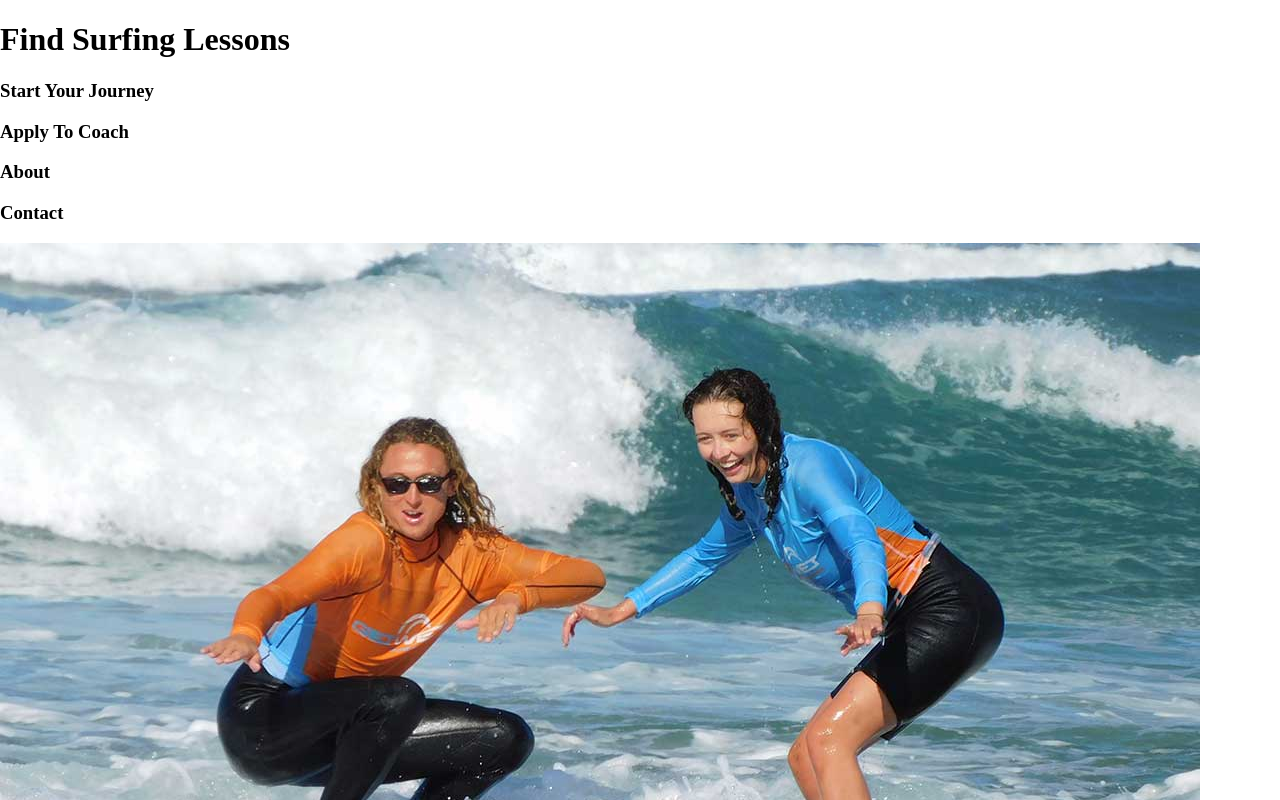
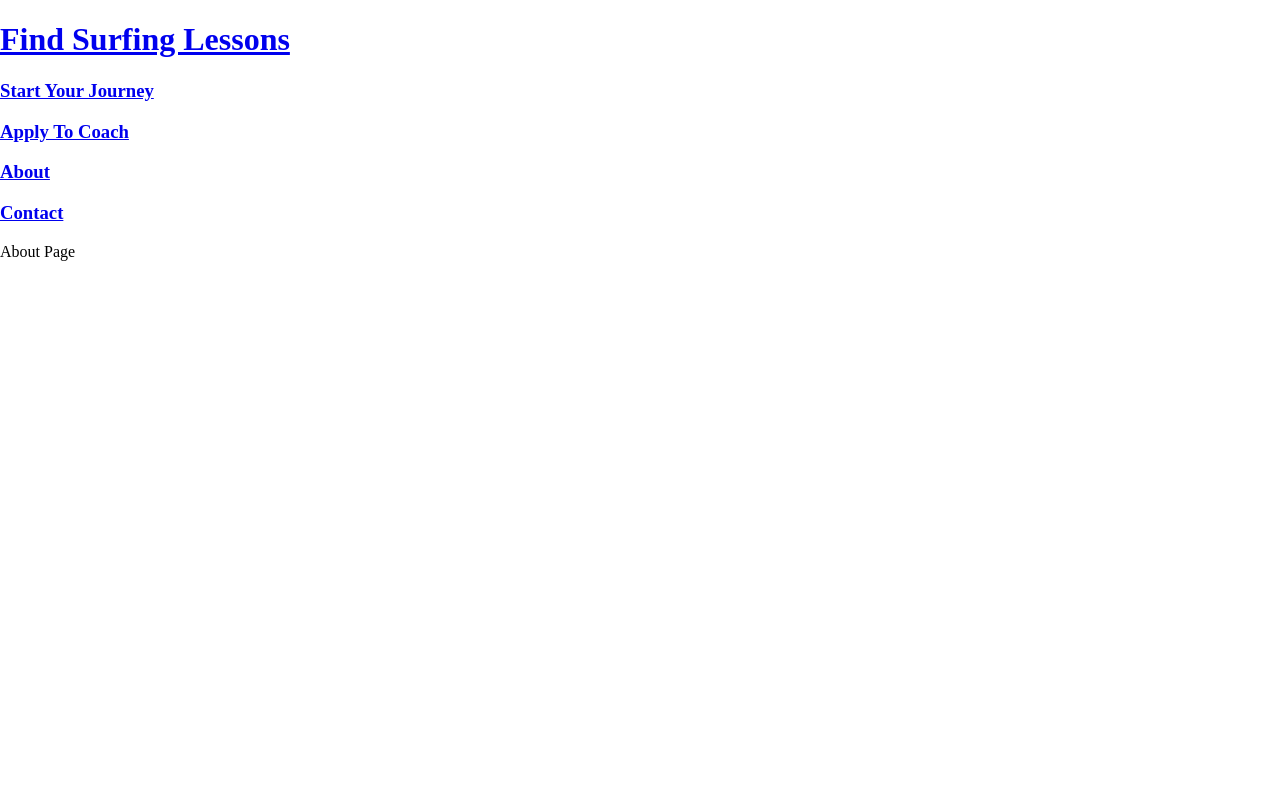
Before and after one commit to Julian-Lafond/FindSurfingLessons, a React (Create React App) app: page /about in a window 1280 px wide. Shown: the top 800 px of the page. Built offline with nearby package versions, Linux system fonts and the light colour scheme.

Commit message:
added routers

```diff
--- a/package.json
+++ b/package.json
@@ -8,6 +8,7 @@
     "@testing-library/user-event": "^13.5.0",
     "react": "^18.3.1",
     "react-dom": "^18.3.1",
+    "react-router-dom": "^6.25.1",
     "react-scripts": "5.0.1",
     "web-vitals": "^2.1.4"
   },
--- a/src/App.js
+++ b/src/App.js
@@ -1,13 +1,28 @@
+import React from "react"
+import {BrowserRouter as Router, Route, Routes} from 'react-router-dom'
+import StartYourJourney from "./components/StartYourJourney"
+import ApplyToCoach from "./components/ApplyToCoach"
+import About from "./components/About"
+import Contact from "./components/Contact"
 import Header from "./components/Header"
 import HomePage from "./components/HomePage"
 
 
 function App() {
   return (
-    <div className = "modules">
-      <Header />
-      <HomePage />
-    </div>
+    <Router>
+      <div className = "modules">
+        <Header />
+        <Routes>
+          <Route path="/" element={<HomePage />} />
+          <Route path = "/start-your-journey" element = {<StartYourJourney />} />
+          <Route path = "/apply-to-coach" element = {<ApplyToCoach />} />
+          <Route path = "/about" element = {<About /> } />
+          <Route path = "/contact" element = {<Contact /> } />
+        </Routes>
+      </div>
+    </Router>
+
   );
 }
 
--- /dev/null
+++ b/src/components/About.js
@@ -0,0 +1,7 @@
+export default function(){
+    return(
+        <div>
+            <p>About Page</p>
+        </div>
+    )
+}
--- /dev/null
+++ b/src/components/ApplyToCoach.js
@@ -0,0 +1,7 @@
+export default function(){
+    return(
+        <div>
+            <p>Apply To Coach Page</p>
+        </div>
+    )
+}
--- /dev/null
+++ b/src/components/Contact.js
@@ -0,0 +1,7 @@
+export default function(){
+    return(
+        <div>
+            <p>Contact Page</p>
+        </div>
+    )
+}
--- a/src/components/Header.js
+++ b/src/components/Header.js
@@ -1,12 +1,26 @@
+import React from 'react';
+import { Link } from 'react-router-dom';
+
+
 export default function(){
     return(
         <div className = "header">
-            <h1>Find Surfing Lessons</h1>
+            <Link to = "/">
+                <h1>Find Surfing Lessons</h1>
+            </Link>
             <div className = "header-tags">
-                <h3>Start Your Journey</h3>
-                <h3>Apply To Coach</h3>
-                <h3>About</h3>
-                <h3>Contact</h3>
+                <Link to = "/start-your-journey">
+                    <h3>Start Your Journey</h3>
+                </Link>
+                <Link to ="/apply-to-coach">
+                    <h3>Apply To Coach</h3>
+                </Link>
+                <Link to = "/about">
+                    <h3>About</h3>
+                </Link>
+                <Link to = "/contact">
+                    <h3>Contact</h3>
+                </Link>
             </div>
         </div>
 
--- /dev/null
+++ b/src/components/StartYourJourney.js
@@ -0,0 +1,10 @@
+import React from 'react'
+
+
+export default function StartYourJourney(){
+    return(
+        <div>
+            <p>Start Your Search Page</p>
+        </div>
+    )
+}
--- a/src/index.css
+++ b/src/index.css
@@ -4,7 +4,6 @@ body, html {
     margin: 0;
     padding: 0;
 }
-
 
 @import "styles/partitions/navbar.css";
 @import "styles/partitions/homepage.css";
--- a/src/styles/partitions/homepage.css
+++ b/src/styles/partitions/homepage.css
@@ -3,6 +3,7 @@
     width: 100%; /* Make the image responsive */
     max-width: 100%; /* Ensure it doesn't exceed the screen width */
 }
+
 
 .home-page {
     background-image: url("/Applications/Find_Surfing_Lessons/find-surfing-lessons/public/images/home-page-background.jpg");
--- a/src/styles/partitions/navbar.css
+++ b/src/styles/partitions/navbar.css
@@ -22,4 +22,45 @@
 
 .header-tags h3 {
     margin-left: 2.5rem;
+
 }
+
+.header-tags a, .header a {
+    text-decoration: none;
+    color: inherit; /* Ensure link color matches parent */
+    position: relative; /* For positioning the pseudo-element */
+    font-weight: 500; /* Slightly bold text */
+    transition: color 0.3s ease, transform 0.3s ease; /* Smooth color and transform transition */
+}
+
+.header-tags a:visited, .header a:visited {
+    color: inherit; /* Maintains color of visited links */
+}
+
+.header-tags a:hover, .header a:hover {
+    color:  #0077be; /* Hover color */
+    transform: scale(1.05); /* Slightly enlarge the link on hover */
+}
+
+.header-tags a:active, .header a:active {
+    color:  #0077be; /* Color when link is clicked */
+    transform: scale(0.95); /* Slightly shrink the link on click */
+}
+
+/* Adjusted underline position */
+.header-tags a::after, .header a::after  {
+    content: '';
+    display: block;
+    position: absolute;
+    left: 0;
+    bottom: -1px; /* Move the underline closer to the text */
+    width: 0;
+    height: 2px;
+    background-color:  #0077be; /* Underline color */
+    transition: width 0.3s ease; /* Smooth underline transition */
+}
+
+.header-tags a:hover::after {
+    width: 90%; /* Expand underline on hover */
+    margin-left: 2rem;
+}
```
Also changed, not shown: 1 other file (tests, documents, lock files or other folders).
